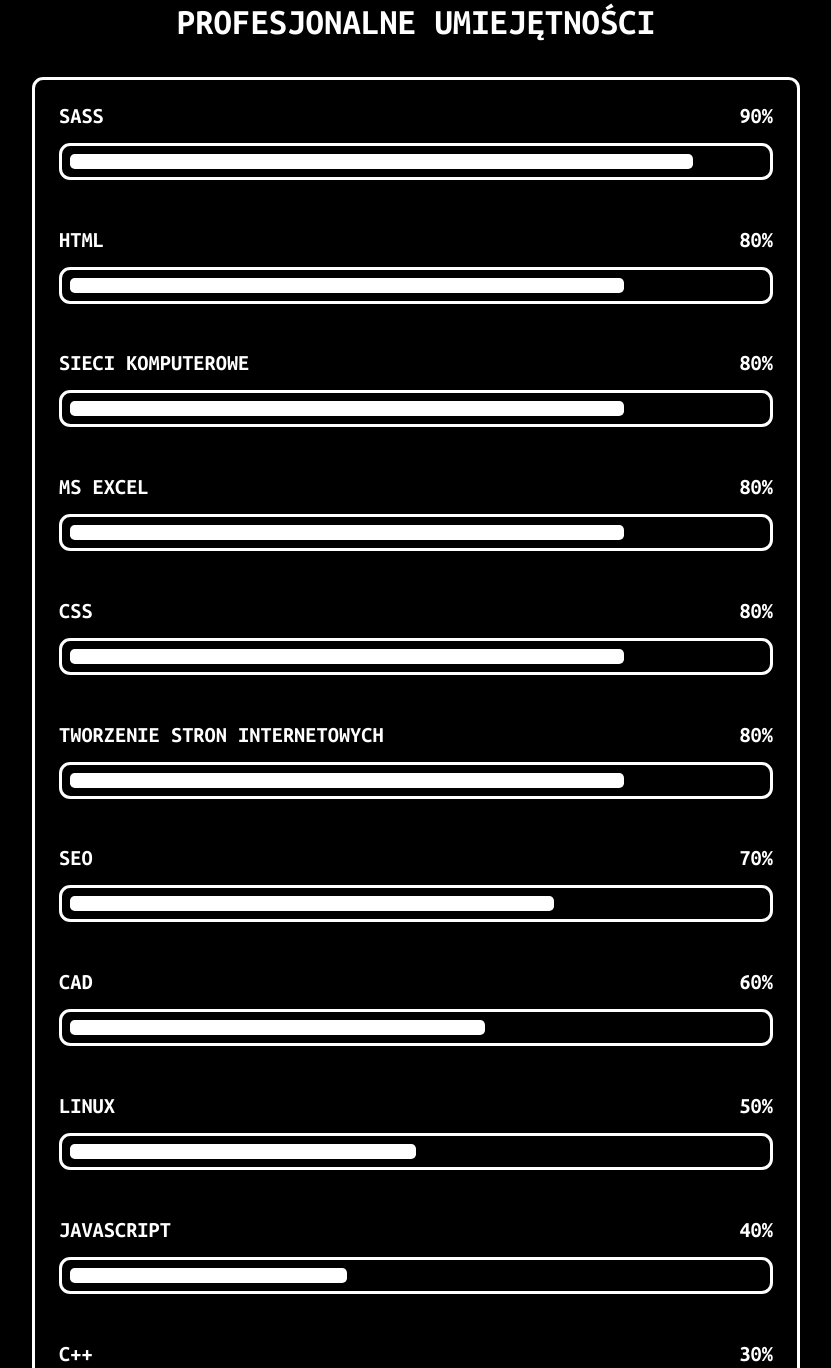
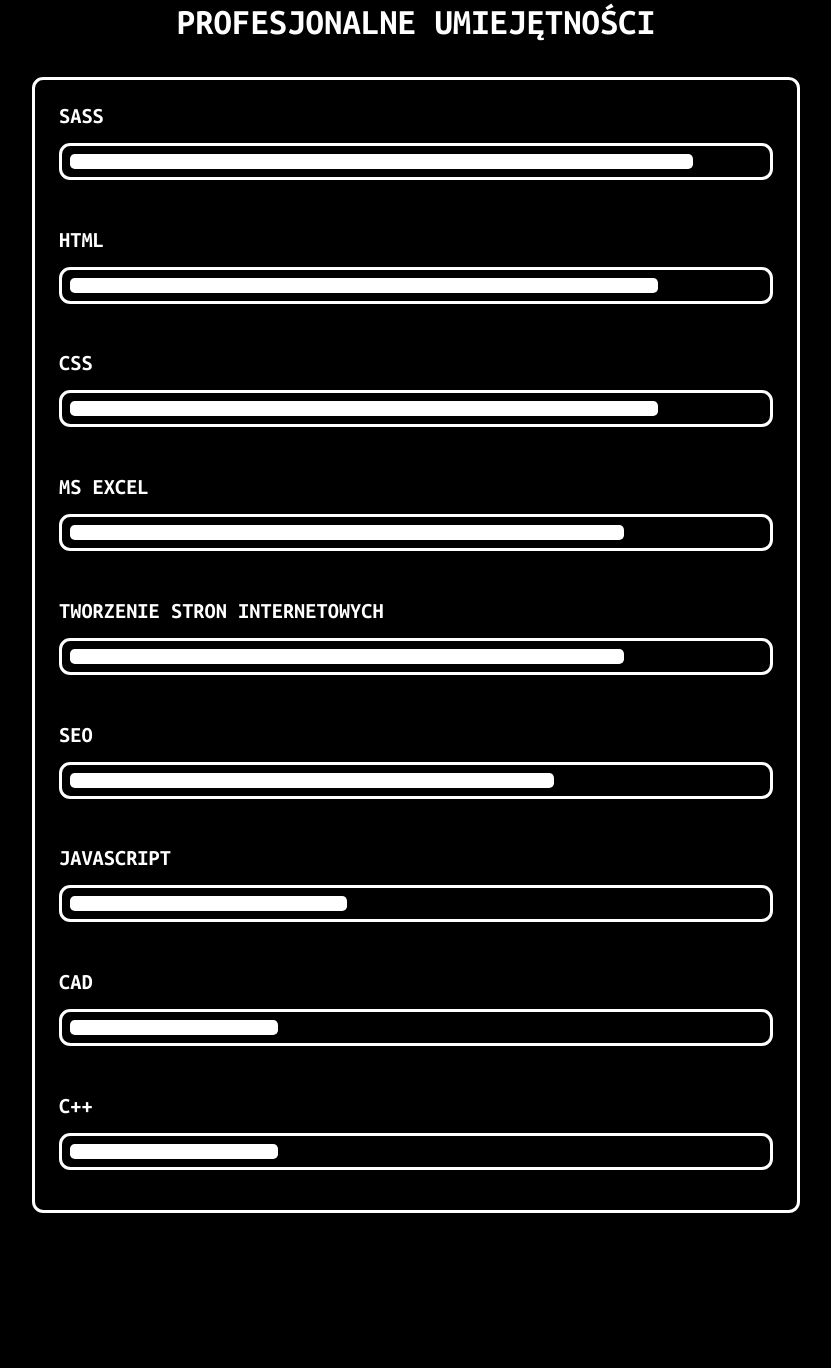
Before and after one commit to KAJ3TAN/portfolio, a plain HTML site: page index.html in a window 1280 px wide. Shown: the part 1965-3333 px from the top of the page, without its empty margins (224-1055 px from the left). Drawn offline with nearby package versions, Linux system fonts and the light colour scheme.

Commit message:
Add files via upload

```diff
--- a/index.html
+++ b/index.html
@@ -80,48 +80,43 @@
                 <div class="skills-box" >
                     <div class="skills-content" >
                         <div class="progress" data-aos="flip-down">
-                            <h3>sass<span>90%</span></h3>
+                            <h3>sass</h3>
                             <div class="bar" ><span class='sass'> </span></div>
                         </div>
                         <div class="progress" data-aos="flip-down">
-                            <h3>html <span>80%</span></h3>
+                            <h3>html </h3>
                             <div class="bar"><span class='html'></span></div>
                         </div>
                         <div class="progress" data-aos="flip-down">
-                            <h3>Sieci komputerowe<span>80%</span></h3>
-                            <div class="bar"><span class='computer-networks'></span></div>
+                            <h3>css </h3>
+                            <div class="bar"><span class='css'></span></div>
                         </div>
                         <div class="progress" data-aos="flip-down">
-                            <h3>MS Excel <span>80%</span></h3>
+                            <h3>MS Excel</h3>
                             <div class="bar"><span class='msexc'></span></div>
                         </div>
-                        <div class="progress" data-aos="flip-down">
-                            <h3>css <span>80%</span></h3>
-                            <div class="bar"><span class='css'></span></div>
-                        </div>
+
 
                         <div class="progress" data-aos="flip-down">
-                            <h3>tworzenie stron internetowych <span>80%</span></h3>
+                            <h3>tworzenie stron internetowych</h3>
                             <div class="bar"><span class='web-development'></span></div>
                         </div>
                         <div class="progress" data-aos="flip-down">
-                            <h3>seo <span>70%</span></h3>
+                            <h3>seo </h3>
                             <div class="bar"><span class='seo'></span></div>
                         </div>
                         <div class="progress" data-aos="flip-down">
-                            <h3>CAD <span>60%</span></h3>
-                            <div class="bar"><span class='cad'></span></div>
-                        </div>
-                        <div class="progress" data-aos="flip-down">
-                            <h3>linux<span>50%</span></h3>
-                            <div class="bar"><span class='linux'></span></div>
-                        </div>
-                        <div class="progress" data-aos="flip-down">
-                            <h3>javascript <span>40%</span></h3>
+                            <h3>javascript </h3>
                             <div class="bar"><span class='javascript'></span></div>
                         </div>
                         <div class="progress" data-aos="flip-down">
-                            <h3>C++ <span>30%</span></h3>
+                            <h3>CAD </h3>
+                            <div class="bar"><span class='cad'></span></div>
+                        </div>
+
+
+                        <div class="progress" data-aos="flip-down">
+                            <h3>C++ </h3>
                             <div class="bar"><span class='cpp'></span></div>
                         </div>
 
@@ -135,16 +130,16 @@
                 <div  class="skills-box">
                     <div class="skills-content">
                         <div class="progress" data-aos="flip-down">
-                            <h3>praca zespołowa<span>90%</span></h3>
+                            <h3>praca zespołowa</h3>
                             <div class="bar"><span class='teamwork'></span></div>
                         </div>
                         <div class="progress" data-aos="flip-down">
-                            <h3>praca pod presją czasu<span>80%</span></h3>
+                            <h3>praca pod presją czasu</h3>
                             <div class="bar"><span class='time-work' </span></div>
                         </div>
 
                         <div class="progress" data-aos="flip-down">
-                            <h3>umiejętność szybkiego uczenia się<span>80%</span></h3>
+                            <h3>umiejętność szybkiego uczenia się</h3>
                             <div class="bar"><span class='new-work'></span></div>
                         </div>
                     </div>
@@ -156,7 +151,7 @@
                 <div  class="skills-box">
                     <div class="skills-content">
                         <div class="progress" data-aos="flip-down">
-                            <h3>polski<span>100%</span></h3>
+                            <h3>polski<span>ojczysty</span></h3>
                             <div class="bar"><span class='polish'></span></div>
                         </div>
                         <div class="progress" data-aos="flip-down">
--- a/style.css
+++ b/style.css
@@ -360,15 +360,12 @@
 }
 
 .html {
-	width: 80%;
+	width: 85%;
 }
 
-.computer-networks {
-	width: 80%;
-}
 
 .css {
-	width: 80%;
+	width: 85%;
 }
 
 .web-development {
@@ -379,9 +376,7 @@
 	width: 70%;
 }
 
-.linux {
-	width: 50%;
-}
+
 
 .javascript {
 	width: 40%;
@@ -411,7 +406,7 @@
 }
 
 .cad{
-	width: 60%;
+	width: 30%;
 }
 
 .msexc {
```
